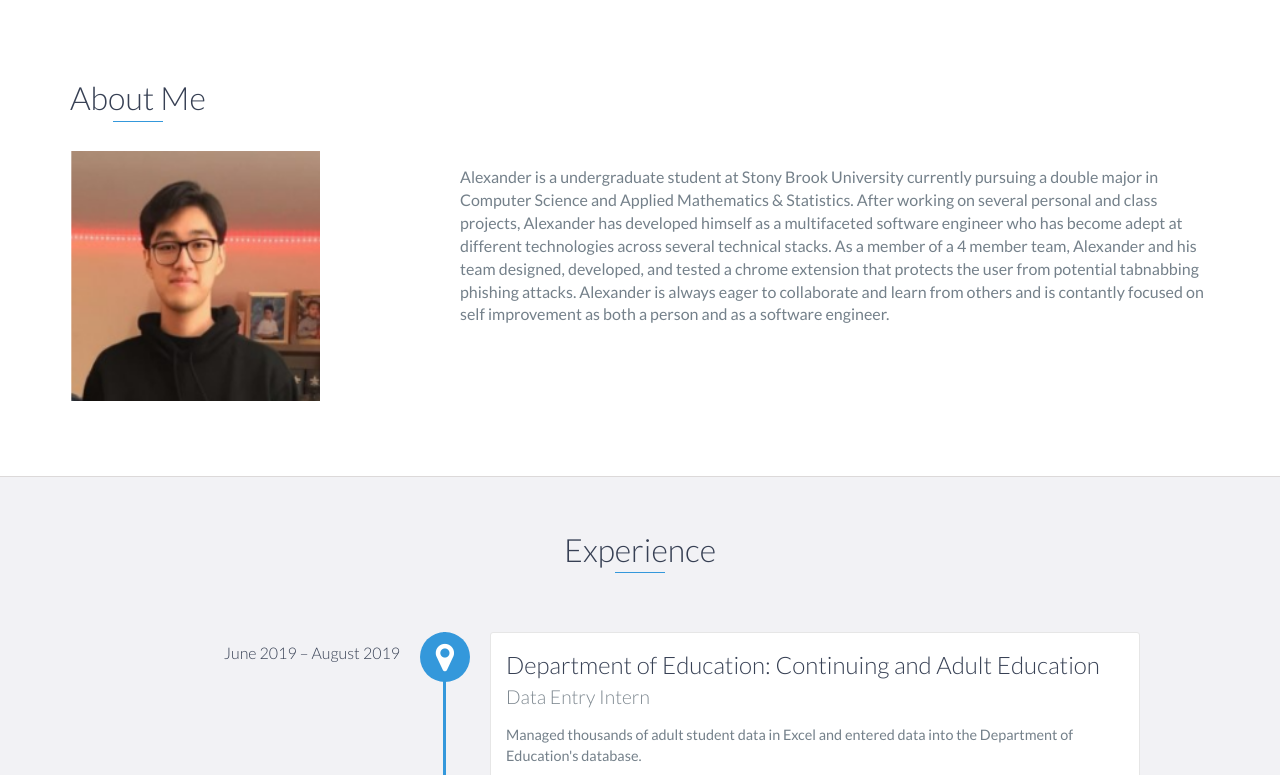
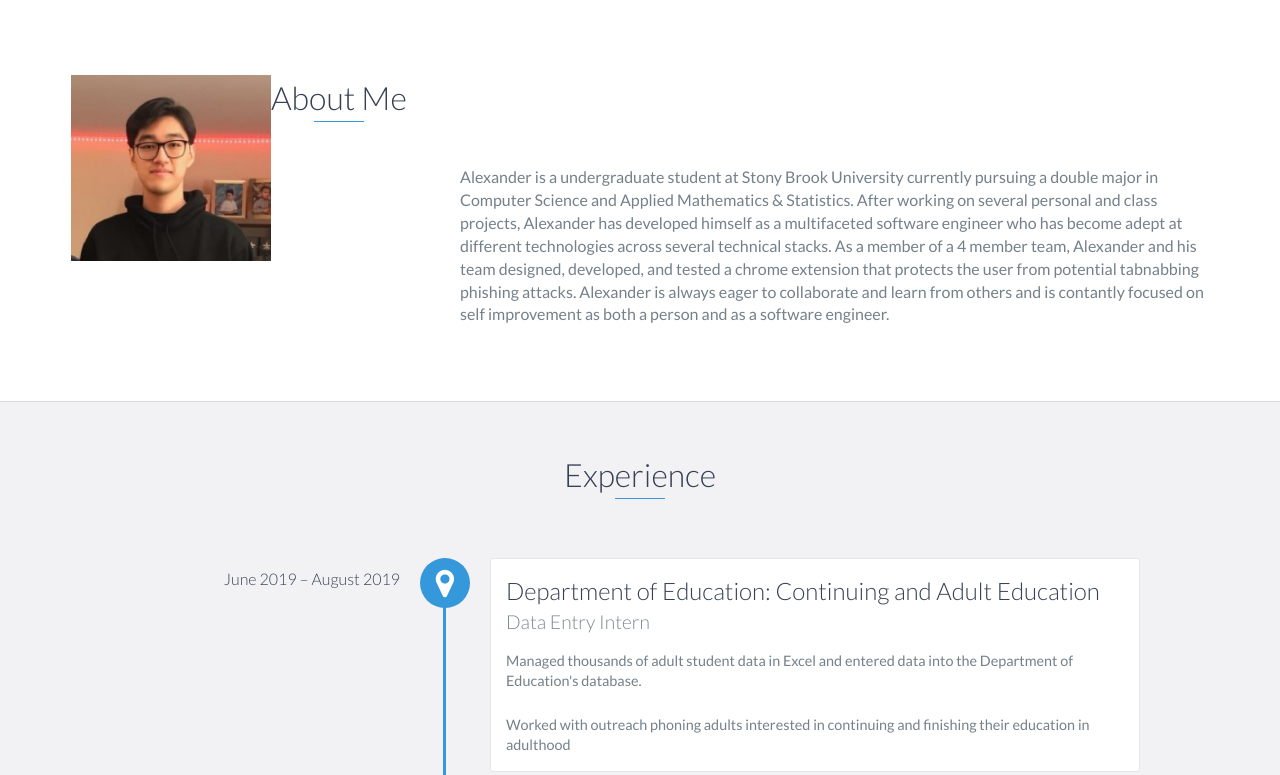
Before and after one commit to alexander-chung/alexander-chung.github.io, a plain HTML site: page index.html in a window 1280 px wide. Shown: the part 800-1575 px from the top of the page. Drawn offline with nearby package versions, Linux system fonts and the light colour scheme.

Commit message:
Update index.html

```diff
--- a/index.html
+++ b/index.html
@@ -71,7 +71,7 @@
                 <div class="col-md-4">
                     <h2 class="heading">About Me</h2>
                     <div class="project-image">
-                        <img src="images/me.png" style="width:250px;height:250px;" />
+                        <img src="images/me.png"/>
                     </div>
                 </div>
                 <div class="col-md-8">
```
